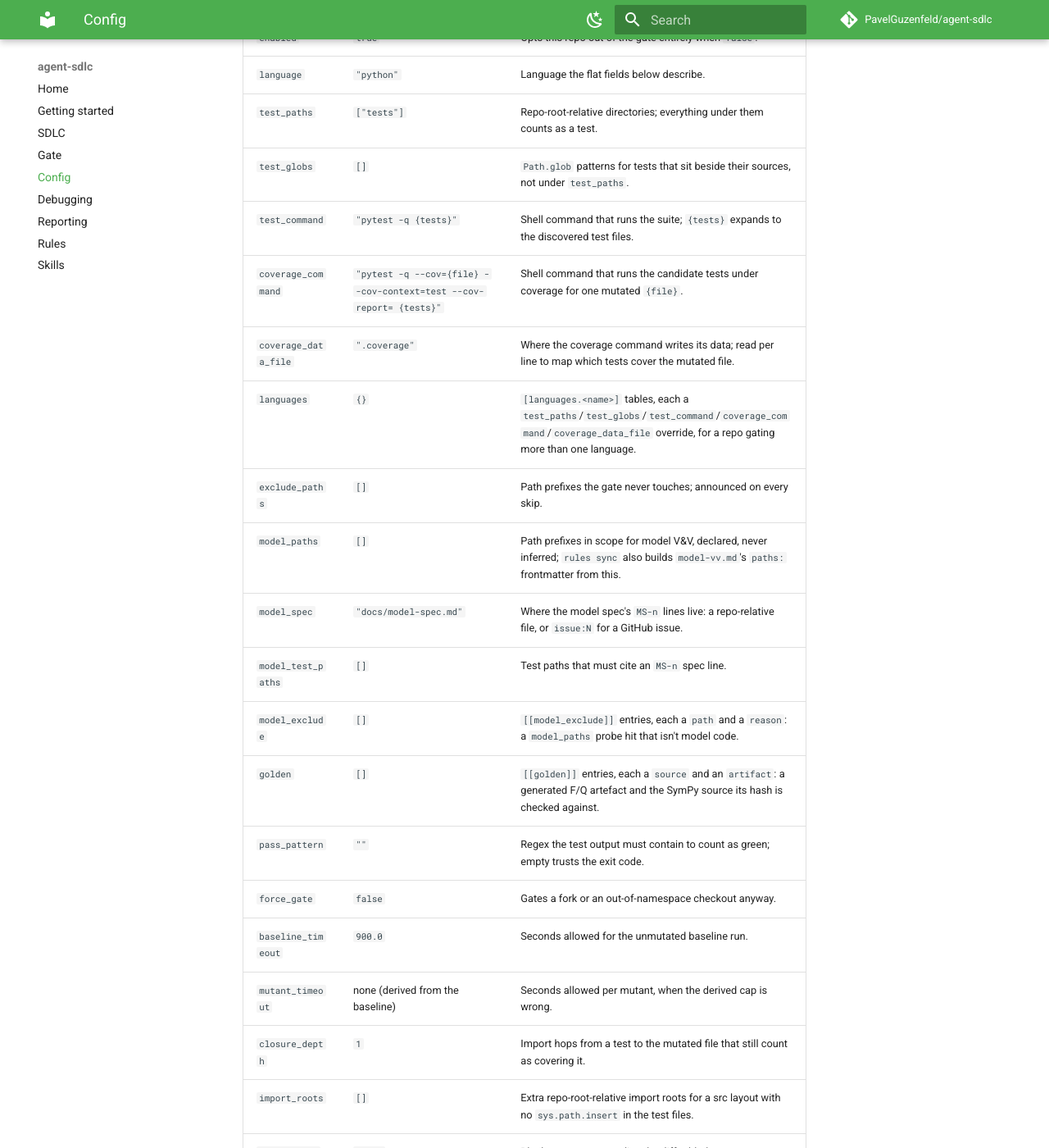
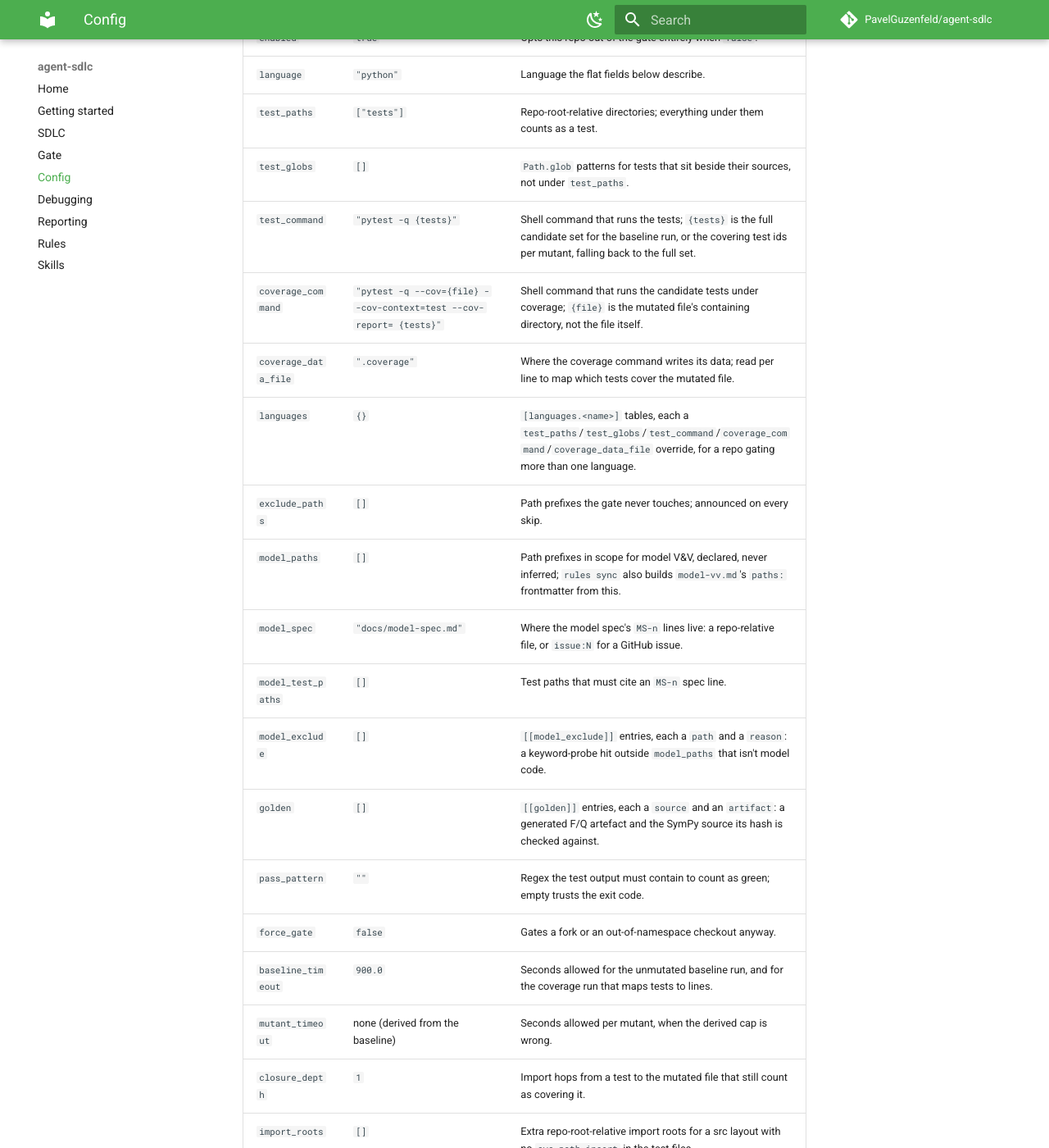
Before and after one commit to PavelGuzenfeld/agent-sdlc, an MkDocs documentation site: the page built from docs/config.md, in a window 1280 px wide and 1400 px high, scrolled down 244 px. Shown: the whole window at 82% size. Built offline with MkDocs 1.6.1 and Material for MkDocs 9.7.7, drawn with Linux system fonts in a browser that asks for light colours; comment, search, counter and statistics services are not loaded.

Commit message:
docs: fix stale config.md rows for #185's follow-up findings (#205)
model_exclude silences a keyword-probe hit outside model_paths, not
a model_paths hit itself. coverage_command's {file} has been the
mutated file's containing directory since #191. test_command's
{tests} is the full set for the baseline but covering test ids per
mutant, falling back to the full set. baseline_timeout also caps the
coverage run, which mapped tests to lines. Also trims the config
reference test's docstring to the 3-line cap.

```diff
--- a/docs/config.md
+++ b/docs/config.md
@@ -9,19 +9,19 @@ load time.
 | `language` | `"python"` | Language the flat fields below describe. |
 | `test_paths` | `["tests"]` | Repo-root-relative directories; everything under them counts as a test. |
 | `test_globs` | `[]` | `Path.glob` patterns for tests that sit beside their sources, not under `test_paths`. |
-| `test_command` | `"pytest -q {tests}"` | Shell command that runs the suite; `{tests}` expands to the discovered test files. |
-| `coverage_command` | `"pytest -q --cov={file} --cov-context=test --cov-report= {tests}"` | Shell command that runs the candidate tests under coverage for one mutated `{file}`. |
+| `test_command` | `"pytest -q {tests}"` | Shell command that runs the tests; `{tests}` is the full candidate set for the baseline run, or the covering test ids per mutant, falling back to the full set. |
+| `coverage_command` | `"pytest -q --cov={file} --cov-context=test --cov-report= {tests}"` | Shell command that runs the candidate tests under coverage; `{file}` is the mutated file's containing directory, not the file itself. |
 | `coverage_data_file` | `".coverage"` | Where the coverage command writes its data; read per line to map which tests cover the mutated file. |
 | `languages` | `{}` | `[languages.<name>]` tables, each a `test_paths`/`test_globs`/`test_command`/`coverage_command`/`coverage_data_file` override, for a repo gating more than one language. |
 | `exclude_paths` | `[]` | Path prefixes the gate never touches; announced on every skip. |
 | `model_paths` | `[]` | Path prefixes in scope for model V&V, declared, never inferred; `rules sync` also builds `model-vv.md`'s `paths:` frontmatter from this. |
 | `model_spec` | `"docs/model-spec.md"` | Where the model spec's `MS-n` lines live: a repo-relative file, or `issue:N` for a GitHub issue. |
 | `model_test_paths` | `[]` | Test paths that must cite an `MS-n` spec line. |
-| `model_exclude` | `[]` | `[[model_exclude]]` entries, each a `path` and a `reason`: a `model_paths` probe hit that isn't model code. |
+| `model_exclude` | `[]` | `[[model_exclude]]` entries, each a `path` and a `reason`: a keyword-probe hit outside `model_paths` that isn't model code. |
 | `golden` | `[]` | `[[golden]]` entries, each a `source` and an `artifact`: a generated F/Q artefact and the SymPy source its hash is checked against. |
 | `pass_pattern` | `""` | Regex the test output must contain to count as green; empty trusts the exit code. |
 | `force_gate` | `false` | Gates a fork or an out-of-namespace checkout anyway. |
-| `baseline_timeout` | `900.0` | Seconds allowed for the unmutated baseline run. |
+| `baseline_timeout` | `900.0` | Seconds allowed for the unmutated baseline run, and for the coverage run that maps tests to lines. |
 | `mutant_timeout` | none (derived from the baseline) | Seconds allowed per mutant, when the derived cap is wrong. |
 | `closure_depth` | `1` | Import hops from a test to the mutated file that still count as covering it. |
 | `import_roots` | `[]` | Extra repo-root-relative import roots for a src layout with no `sys.path.insert` in the test files. |
```
Also changed, not shown: 1 other file.
